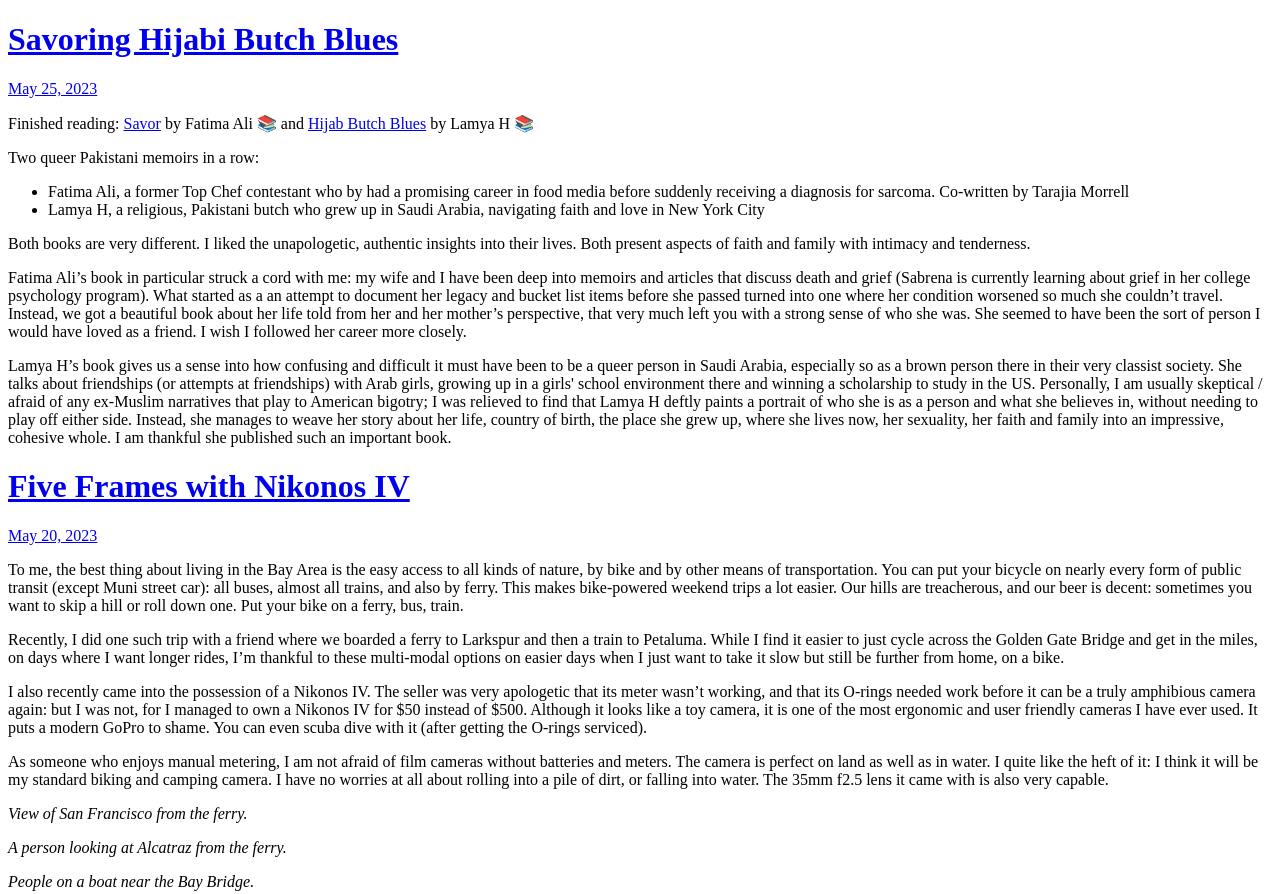
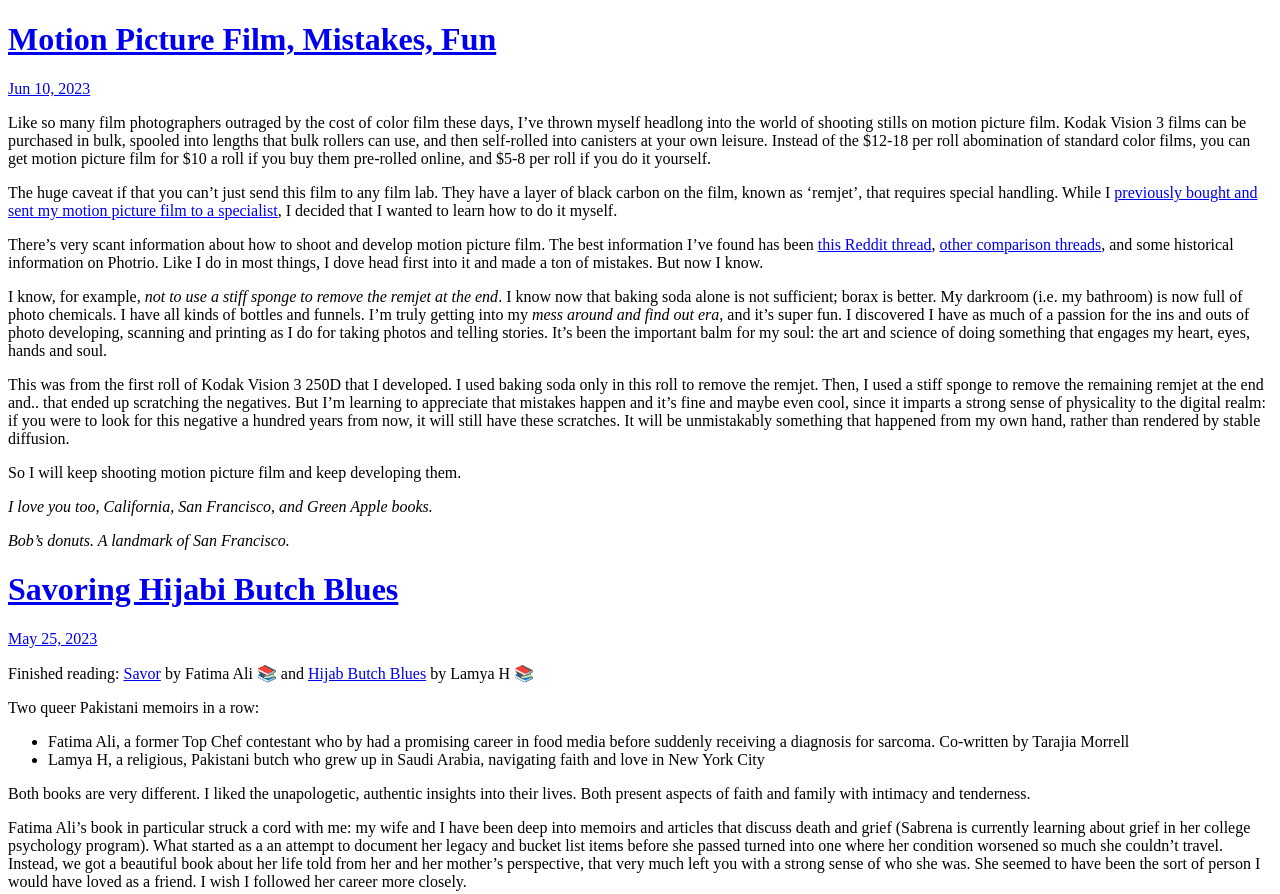
Before and after one commit to skinnylatte/photoblog, a plain HTML site: page index.html in a window 1280 px wide. Shown: the top 894 px of the page. Drawn offline with Linux system fonts and the light colour scheme.

Commit message:
Archiving from Micro.blog.

```diff
--- a/index.html
+++ b/index.html
@@ -21,6 +21,29 @@
 <div class="h-feed">
 
 
+
+	  <div class="h-entry">
+
+			<h1><a href="https://micro.popagandhi.com/2023/06/10/motion-picture-film.html">Motion Picture Film, Mistakes, Fun</a></h1>
+
+
+		<a href="https://micro.popagandhi.com/2023/06/10/motion-picture-film.html" class="u-url"><time class="dt-published" datetime="2023-06-10 12:24:08 -0700">Jun 10, 2023</time></a>
+
+		<div class="e-content">
+			 <p>Like so many film photographers outraged by the cost of color film these days, I&rsquo;ve thrown myself headlong into the world of shooting stills on motion picture film. Kodak Vision 3 films can be purchased in bulk, spooled into lengths that bulk rollers can use, and then self-rolled into canisters at your own leisure. Instead of the $12-18 per roll abomination of standard color films, you can get motion picture film for $10 a roll if you buy them pre-rolled online, and $5-8 per roll if you do it yourself.</p>
+<p>The huge caveat if that you can&rsquo;t just send this film to any film lab. They have a layer of black carbon on the film, known as &lsquo;remjet&rsquo;, that requires special handling. While I <a href="https://micro.popagandhi.com/2023/04/03/the-cool-blues.html">previously bought and sent my motion picture film to a specialist</a>, I decided that I wanted to learn how to do it myself.</p>
+<p>There&rsquo;s very scant information about how to shoot and develop motion picture film. The best information I&rsquo;ve found has been <a href="https://www.reddit.com/r/Darkroom/comments/10xuvh6/howto_making_ecn2_chemistry_and_developing_ecn2/">this Reddit thread</a>, <a href="https://www.reddit.com/r/AnalogCommunity/comments/ub9dko/testing_ways_to_remove_remjet_on_vision3_film/">other comparison threads</a>, and some historical information on Photrio. Like I do in most things, I dove head first into it and made a ton of mistakes. But now I know.</p>
+<p>I know, for example, <em>not to use a stiff sponge to remove the remjet at the end</em>. I know now that baking soda alone is not sufficient; borax is better. My darkroom (i.e. my bathroom) is now full of photo chemicals. I have all kinds of bottles and funnels. I&rsquo;m truly getting into my <em>mess around and find out era</em>, and it&rsquo;s super fun. I discovered I have as much of a passion for the ins and outs of photo developing, scanning and printing as I do for taking photos and telling stories. It&rsquo;s been the important balm for my soul: the art and science of doing something that engages my heart, eyes, hands and soul.</p>
+<p>This was from the first roll of Kodak Vision 3 250D that I developed. I used baking soda only in this roll to remove the remjet. Then, I used a stiff sponge to remove the remaining remjet at the end and.. that ended up scratching the negatives. But I&rsquo;m learning to appreciate that mistakes happen and it&rsquo;s fine and maybe even cool, since it imparts a strong sense of physicality to the digital realm: if you were to look for this negative a hundred years from now, it will still have these scratches. It will be unmistakably something that happened from my own hand, rather than rendered by stable diffusion.</p>
+<p>So I will keep shooting motion picture film and keep developing them.</p>
+<!-- raw HTML omitted -->
+<p><em>I love you too, California, San Francisco, and Green Apple books.</em></p>
+<!-- raw HTML omitted -->
+<p><em>Bob&rsquo;s donuts. A landmark of San Francisco.</em></p>
+<!-- raw HTML omitted -->
+
+		</div>
+	  </div>
 
 	  <div class="h-entry">
 
```
